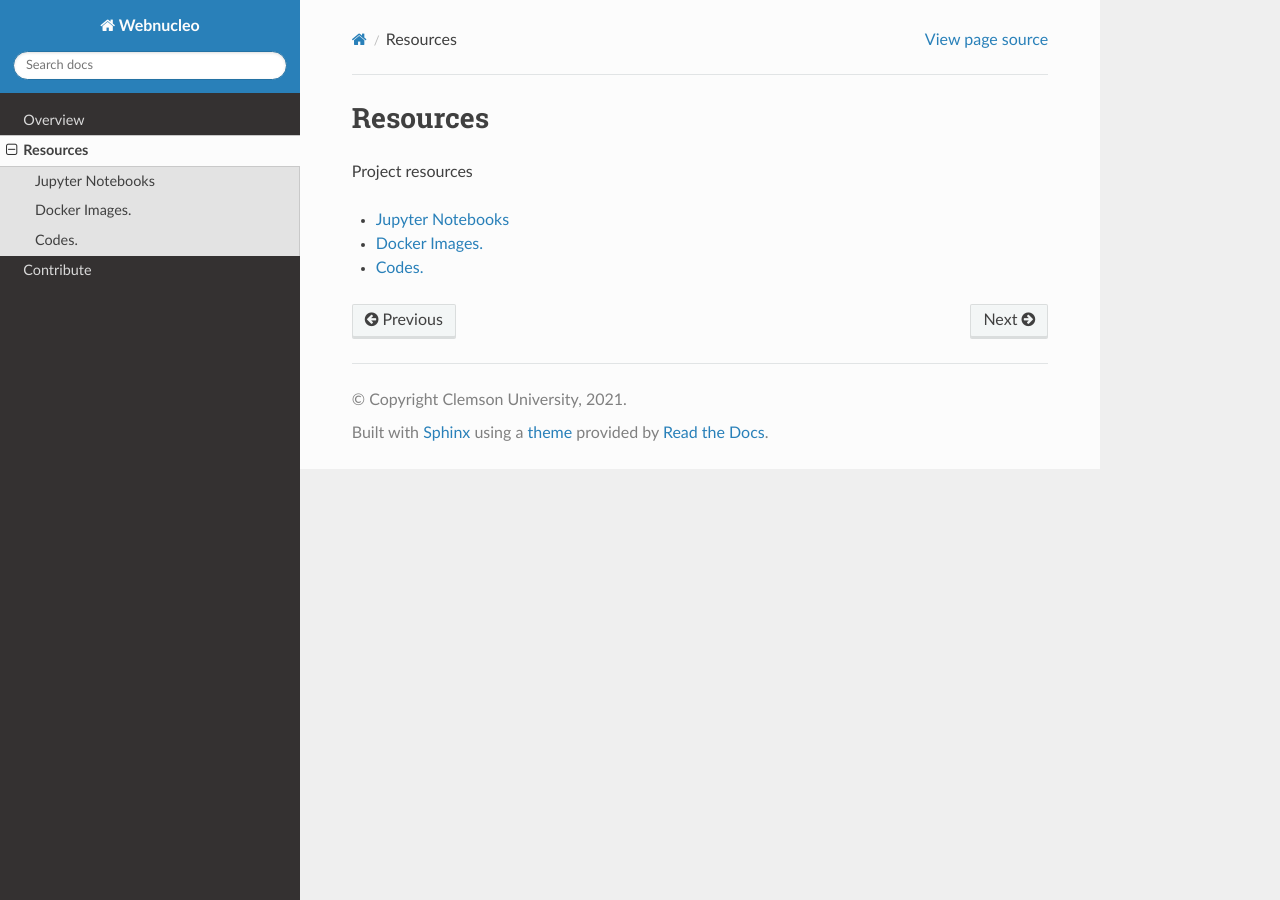
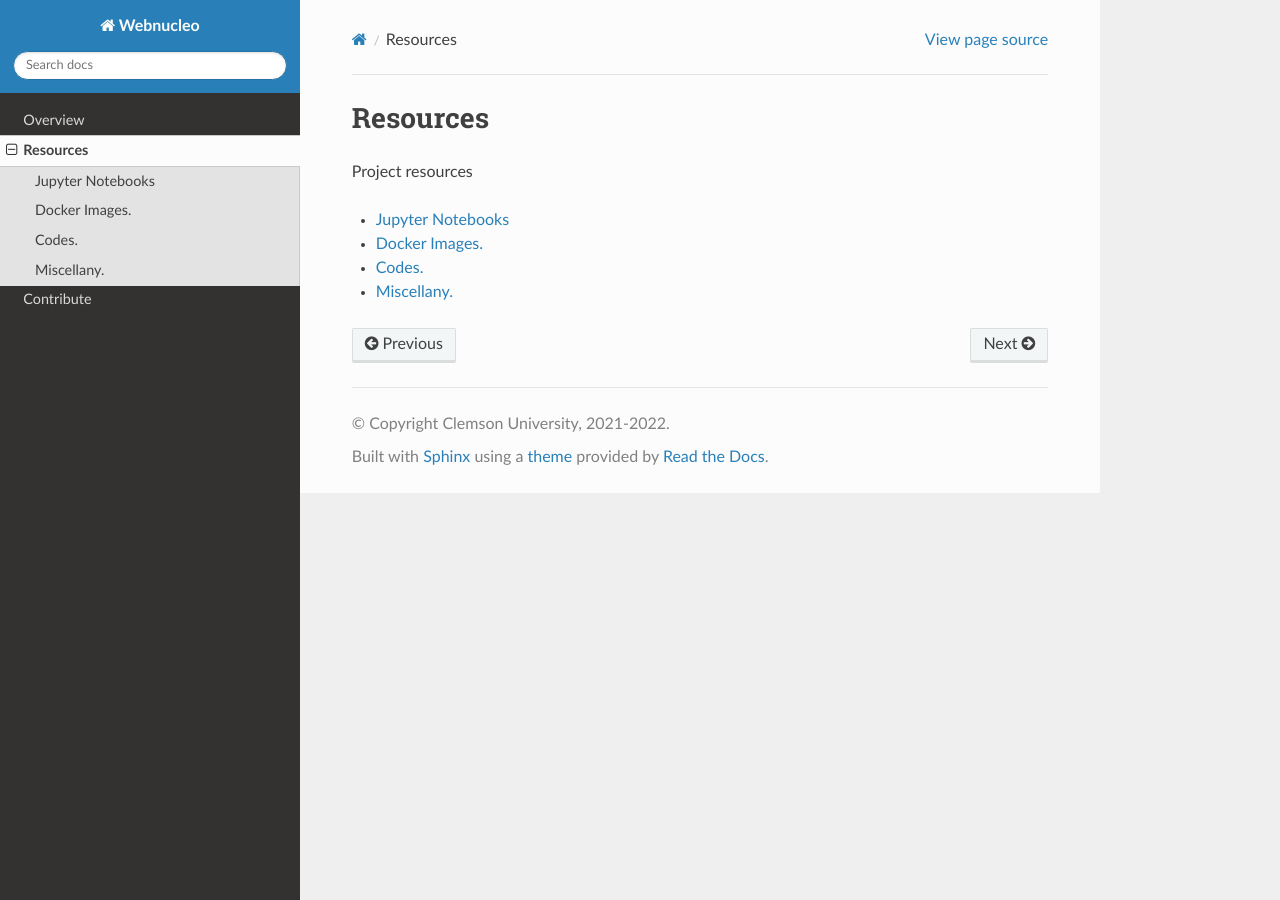
Before and after one commit to webnucleo-org/webnucleo, a Sphinx documentation site: the page built from doc/source/resources.rst, in a window 1280 px wide. Built offline with Sphinx 7.4.7 and the Read the Docs theme 2.0.0, drawn with Linux system fonts in a browser that asks for light colours.

Commit message:
Update copyright.  Add miscellany.

```diff
--- a/doc/source/resources.rst
+++ b/doc/source/resources.rst
@@ -9,3 +9,4 @@ Project resources
    jupyter_notebooks
    docker_images
    codes
+   miscellany
--- a/webnucleo/__about__.py
+++ b/webnucleo/__about__.py
@@ -4,4 +4,4 @@ __title__ = "Webnucleo"
 __summary__ = "Clemson University-based project on nuclear astrophysics, astronomy, and cosmochemistry"
 __version__ = "1.0.0"
 __author__ = "Clemson University"
-__copyright__ = "Clemson University, 2021"
+__copyright__ = "Clemson University, 2021-2022"
```
Also changed, not shown: doc/source/miscellany.rst (added, +9 -0 lines).
